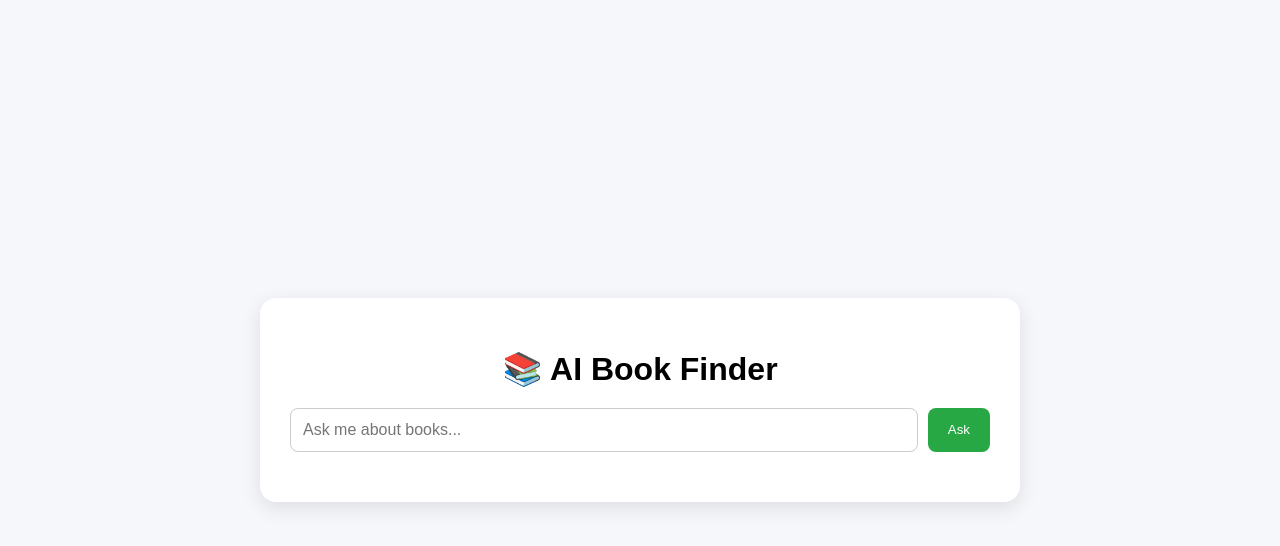
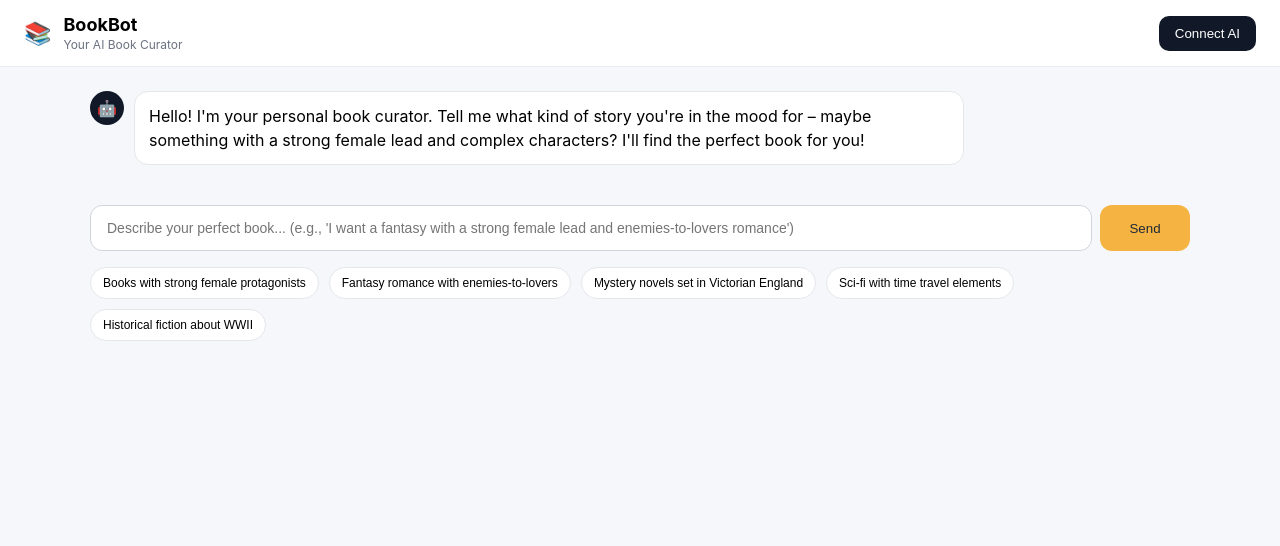
Before and after one commit to kalviumcommunity/ai_book_finder, a React (Vite) app in the folder frontend/client/: page / in a window 1280 px wide. Shown: the top 546 px of the page. Built offline with nearby package versions, Linux system fonts and the light colour scheme.

Commit message:
css improved

```diff
--- a/frontend/client/src/App.css
+++ b/frontend/client/src/App.css
@@ -1,64 +1,78 @@
 body {
   background: #f5f7fa;
-  font-family: Arial, sans-serif;
   margin: 0;
-  padding: 0;
+  font-family: Inter, system-ui, Arial, sans-serif;
 }
 
-.app-container {
+.page {
   display: flex;
-  justify-content: center;
-  align-items: center;
-  height: 100vh;
+  flex-direction: column;
+  min-height: 100vh;
 }
 
-.card {
-  background: #fff;
-  padding: 30px;
-  border-radius: 16px;
-  box-shadow: 0 6px 20px rgba(0, 0, 0, 0.1);
-  max-width: 700px;
-  width: 100%;
+.topbar {
+  position: sticky;
+  top: 0;
+  z-index: 10;
+  display: flex;
+  align-items: center;
+  justify-content: space-between;
+  padding: 14px 24px;
+  background: #ffffff;
+  border-bottom: 1px solid #e9edf3;
 }
 
-h1 {
-  text-align: center;
-  margin-bottom: 20px;
+.brand { display: flex; align-items: center; gap: 12px; }
+.logo { font-size: 22px; }
+.brand-title { font-weight: 700; font-size: 18px; }
+.brand-sub { font-size: 12px; color: #6b7280; margin-top: 2px; }
+
+.connect-btn {
+  background: #111827;
+  color: #fff;
+  border: 0;
+  padding: 10px 16px;
+  border-radius: 10px;
+  cursor: pointer;
 }
 
-.search-form {
-  display: flex;
-  gap: 10px;
-  margin-bottom: 20px;
+.content { max-width: 1100px; margin: 0 auto; padding: 24px; width: 100%; }
+
+.chat { display: flex; flex-direction: column; gap: 16px; }
+
+/* Bot message */
+.bot-msg { display: flex; align-items: flex-start; gap: 10px; }
+.bot-avatar { width: 34px; height: 34px; border-radius: 50%; background: #111827; color: #fff; display: flex; align-items: center; justify-content: center; font-size: 16px; }
+
+/* User message */
+.user-msg { display: flex; align-items: flex-start; gap: 10px; justify-content: flex-end; }
+.user-avatar { width: 34px; height: 34px; border-radius: 50%; background: #f59e0b; color: #1f2937; display: flex; align-items: center; justify-content: center; font-size: 16px; order: 2; }
+
+.bubble { background: #fff; border: 1px solid #e5e7eb; padding: 12px 14px; border-radius: 14px; max-width: 800px; line-height: 1.5; }
+.user-bubble { background: #fef3c7; border-color: #fde68a; }
+
+.composer { display: flex; gap: 8px; position: sticky; bottom: 0; background: transparent; padding-top: 8px; }
+.composer input { flex: 1; padding: 14px 16px; border: 1px solid #d1d5db; border-radius: 12px; font-size: 14px; }
+.composer button { background: #f5b342; color: #1f2937; border: none; padding: 0 16px; border-radius: 12px; min-width: 90px; cursor: pointer; }
+
+.chips { display: flex; flex-wrap: wrap; gap: 10px; }
+.chip { border: 1px solid #e5e7eb; background: #fff; padding: 8px 12px; border-radius: 999px; cursor: pointer; font-size: 12px; }
+.chip:hover { background: #f9fafb; }
+
+.grid { display: grid; grid-template-columns: repeat(auto-fill, minmax(280px, 1fr)); gap: 18px; margin-top: 8px; }
+.card { background: #fff; border: 1px solid #e5e7eb; border-radius: 16px; overflow: hidden; display: flex; flex-direction: column; }
+.card-body { padding: 16px; display: flex; flex-direction: column; gap: 8px; }
+.card-title { font-weight: 700; font-size: 16px; }
+.card-sub { color: #6b7280; font-size: 13px; }
+.card-desc { color: #374151; font-size: 14px; line-height: 1.5; height: 72px; overflow: hidden; }
+.card-actions { display: flex; gap: 10px; margin-top: 6px; }
+.btn { background: #f5b342; color: #1f2937; text-decoration: none; padding: 8px 12px; border-radius: 10px; font-weight: 600; }
+.btn-outline { border: 1px solid #e5e7eb; color: #111827; text-decoration: none; padding: 8px 12px; border-radius: 10px; }
+
+/* appended readability tweaks */
+.bubble { white-space: pre-wrap; word-wrap: break-word; }
+
+@media (max-width: 640px) {
+  .brand-sub { display: none; }
+  .content { padding: 16px; }
 }
-
-.search-form input {
-  flex: 1;
-  padding: 12px;
-  border: 1px solid #ccc;
-  border-radius: 8px;
-  font-size: 16px;
-}
-
-.search-form button {
-  background: #28a745;
-  color: white;
-  border: none;
-  padding: 12px 20px;
-  border-radius: 8px;
-  cursor: pointer;
-  transition: background 0.3s;
-}
-
-.search-form button:hover {
-  background: #218838;
-}
-
-.response-box {
-  background: #f1f3f6;
-  padding: 15px 20px;
-  border-radius: 12px;
-  font-size: 16px;
-  line-height: 1.5;
-  white-space: pre-line; /* keeps formatting from AI */
-}
--- a/frontend/client/src/App.jsx
+++ b/frontend/client/src/App.jsx
@@ -1,51 +1,169 @@
-import React, { useState } from "react";
+import React, { useEffect, useRef, useState } from "react";
 import axios from "axios";
 import "./App.css";
 
 function App() {
   const [prompt, setPrompt] = useState("");
-  const [response, setResponse] = useState("");
+  const [messages, setMessages] = useState([
+    {
+      role: "bot",
+      type: "text",
+      text:
+        "Hello! I'm your personal book curator. Tell me what kind of story you're in the mood for – maybe something with a strong female lead and complex characters? I'll find the perfect book for you!",
+    },
+  ]);
   const [loading, setLoading] = useState(false);
+  const bottomRef = useRef(null);
 
-  const handleSubmit = async (e) => {
-    e.preventDefault();
+  const suggestions = [
+    "Books with strong female protagonists",
+    "Fantasy romance with enemies-to-lovers",
+    "Mystery novels set in Victorian England",
+    "Sci-fi with time travel elements",
+    "Historical fiction about WWII",
+  ];
+
+  useEffect(() => {
+    bottomRef.current?.scrollIntoView({ behavior: "smooth" });
+  }, [messages, loading]);
+
+  const sendPrompt = async (text) => {
+    const clean = text.trim();
+    if (!clean) return;
+
+    // push user message
+    setMessages((prev) => [...prev, { role: "user", type: "text", text: clean }]);
+    setPrompt("");
     setLoading(true);
-    setResponse("");
 
     try {
-      const res = await axios.post("http://127.0.0.1:5000/api/prompt", { prompt });
-      setResponse(res.data.response);
+      const res = await axios.post("http://127.0.0.1:5000/api/prompt", { prompt: clean });
+      const data = res.data.response;
+
+      if (Array.isArray(data)) {
+        setMessages((prev) => [...prev, { role: "bot", type: "books", books: data }]);
+      } else if (typeof data === "string") {
+        setMessages((prev) => [...prev, { role: "bot", type: "text", text: data }]);
+      } else {
+        setMessages((prev) => [
+          ...prev,
+          { role: "bot", type: "text", text: typeof data === "object" ? JSON.stringify(data) : String(data) },
+        ]);
+      }
     } catch (error) {
       console.error(error);
-      setResponse("Error: Could not fetch response.");
+      setMessages((prev) => [...prev, { role: "bot", type: "text", text: "Error: Could not fetch response." }]);
     } finally {
       setLoading(false);
     }
   };
 
+  const handleSubmit = (e) => {
+    e.preventDefault();
+    sendPrompt(prompt);
+  };
+
+  const handleSuggestion = (text) => {
+    setPrompt(text);
+    sendPrompt(text);
+  };
+
   return (
-    <div className="app-container">
-      <div className="card">
-        <h1>📚 AI Book Finder</h1>
-        <form onSubmit={handleSubmit} className="search-form">
+    <div className="page">
+      <header className="topbar">
+        <div className="brand">
+          <span className="logo">📚</span>
+          <div>
+            <div className="brand-title">BookBot</div>
+            <div className="brand-sub">Your AI Book Curator</div>
+          </div>
+        </div>
+        <button className="connect-btn">Connect AI</button>
+      </header>
+
+      <main className="content">
+        <section className="chat">
+          {messages.map((m, idx) => {
+            if (m.type === "text") {
+              return (
+                <div key={idx} className={m.role === "bot" ? "bot-msg" : "user-msg"}>
+                  <div className={m.role === "bot" ? "bot-avatar" : "user-avatar"}>{m.role === "bot" ? "🤖" : "🧑"}</div>
+                  <div className={m.role === "bot" ? "bubble" : "bubble user-bubble"}>{m.text}</div>
+                </div>
+              );
+            }
+
+            // books message (bot only)
+            return (
+              <div key={idx} className="bot-msg">
+                <div className="bot-avatar">🤖</div>
+                <div className="bubble" style={{ width: "100%" }}>
+                  Based on your request, I've found some amazing books that match your criteria! Here are my top recommendations:
+                  <div className="grid">
+                    {m.books?.map((b, i) => (
+                      <div className="card" key={i}>
+                        <div className="card-body">
+                          <div className="card-title">{b.title || "Untitled"}</div>
+                          {b.authors && (
+                            <div className="card-sub">{Array.isArray(b.authors) ? b.authors.join(", ") : b.authors}</div>
+                          )}
+                          {b.description && <p className="card-desc">{b.description}</p>}
+                          <div className="card-actions">
+                            {b.link && (
+                              <a className="btn" href={b.link} target="_blank" rel="noreferrer">
+                                View
+                              </a>
+                            )}
+                            {b.title && (
+                              <a
+                                className="btn-outline"
+                                href={`https://www.goodreads.com/search?q=${encodeURIComponent(b.title)}`}
+                                target="_blank"
+                                rel="noreferrer"
+                              >
+                                Goodreads
+                              </a>
+                            )}
+                          </div>
+                        </div>
+                      </div>
+                    ))}
+                  </div>
+                </div>
+              </div>
+            );
+          })}
+
+          {loading && (
+            <div className="bot-msg">
+              <div className="bot-avatar">🤖</div>
+              <div className="bubble">Thinking…</div>
+            </div>
+          )}
+
+          <div ref={bottomRef} />
+
+          <form onSubmit={handleSubmit} className="composer">
             <input
               type="text"
               value={prompt}
               onChange={(e) => setPrompt(e.target.value)}
-            placeholder="Ask me about books..."
+              placeholder="Describe your perfect book... (e.g., 'I want a fantasy with a strong female lead and enemies-to-lovers romance')"
             />
             <button type="submit" disabled={loading}>
-            {loading ? "Thinking..." : "Ask"}
+              {loading ? "Thinking..." : "Send"}
             </button>
           </form>
 
-        {response && (
-          <div className="response-box">
-            <strong>AI:</strong>
-            <p>{response}</p>
+          <div className="chips">
+            {suggestions.map((s) => (
+              <button key={s} type="button" className="chip" onClick={() => handleSuggestion(s)}>
+                {s}
+              </button>
+            ))}
           </div>
-        )}
-      </div>
+        </section>
+      </main>
     </div>
   );
 }
```
Also changed, not shown: 1 other file (tests, documents, lock files or other folders). Lines whose indentation alone changed are shown as unchanged.
